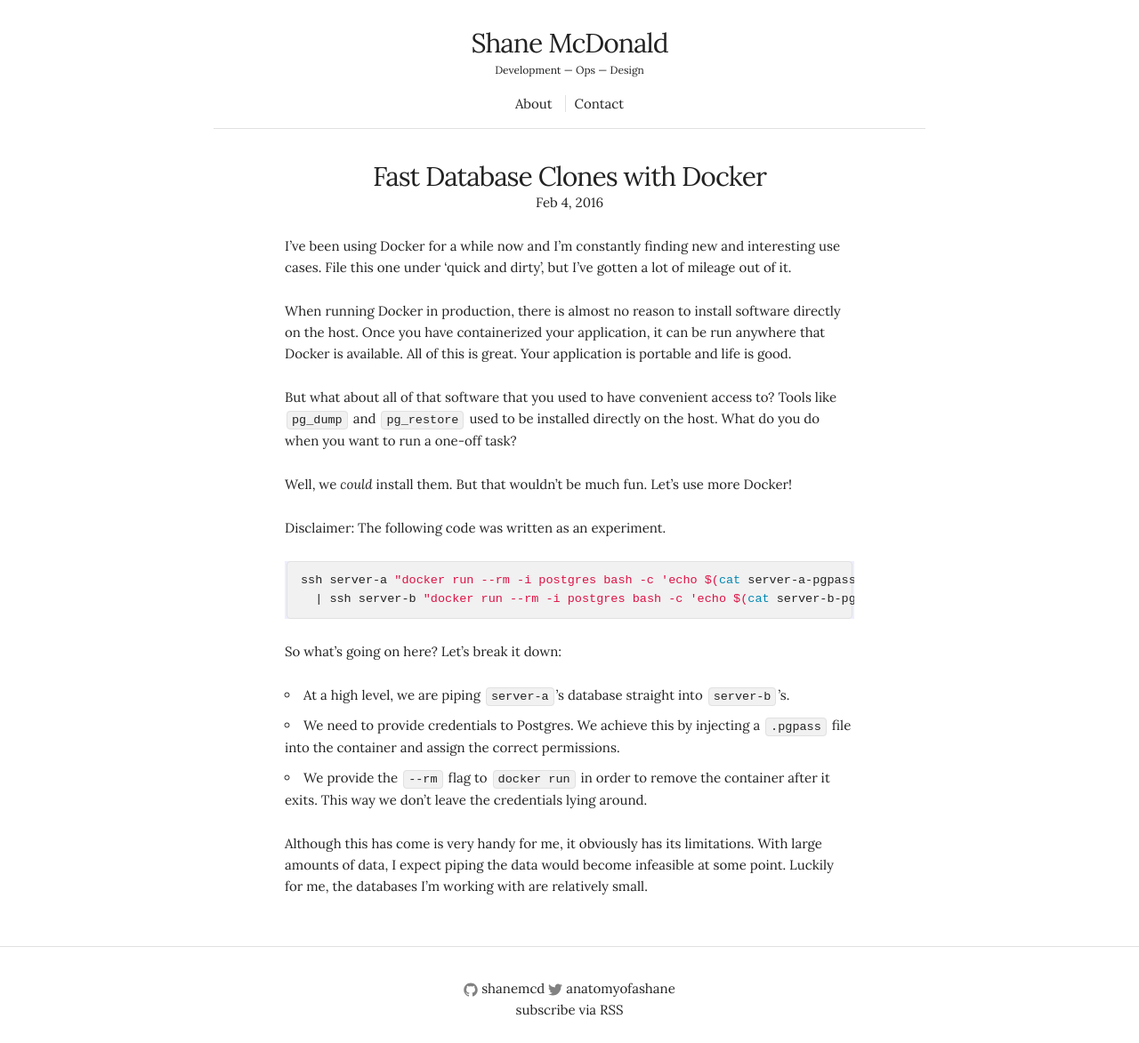
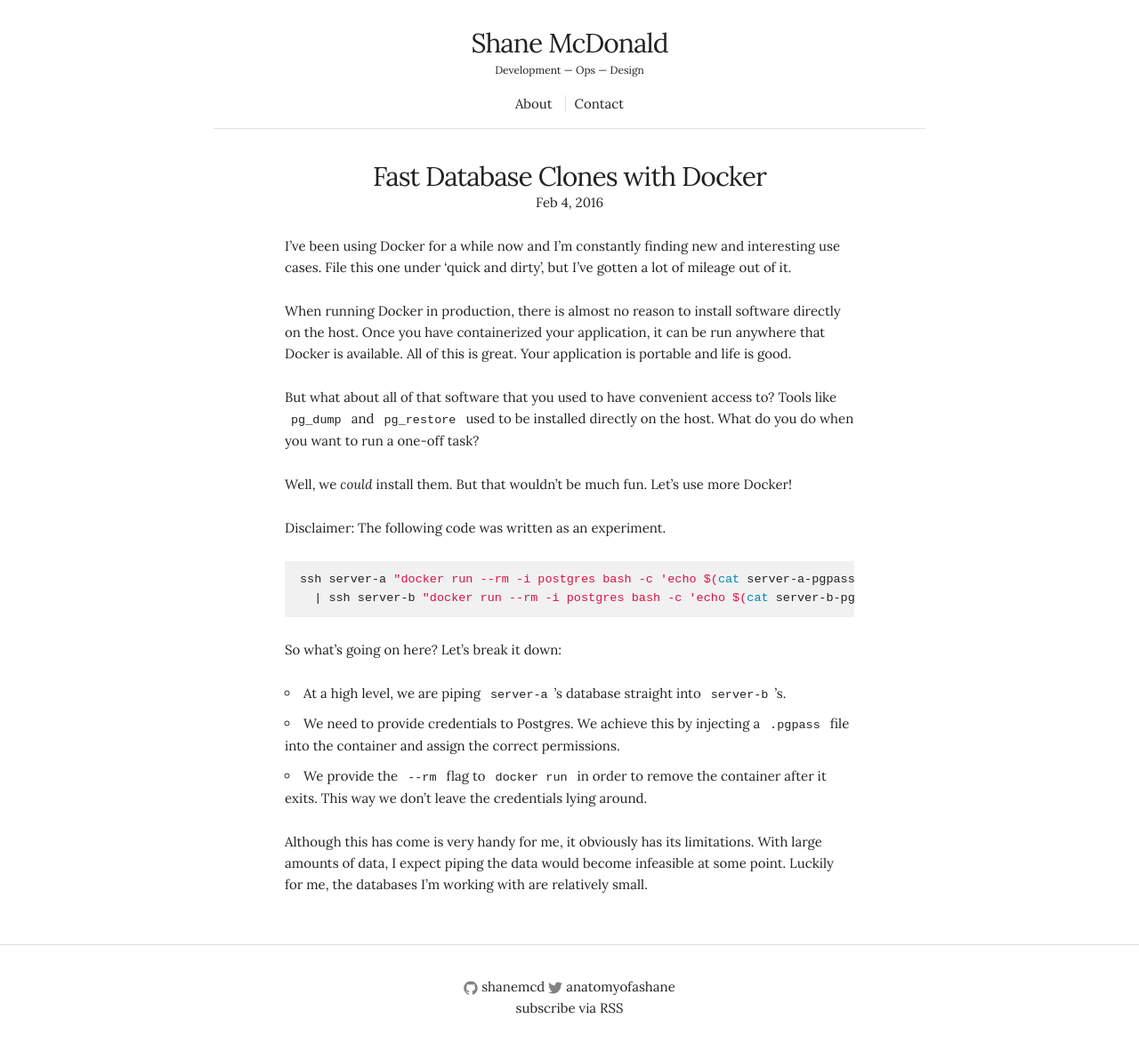
Before and after one commit to shanemcd/shanemcd.github.io, a Jekyll site: the page built from _posts/2016-02-04-docker.md, in a window 1280 px wide. Shown: the whole page at 89% size. Built offline with Jekyll 4.4.1, drawn with Linux system fonts in a browser that asks for light colours.

Commit message:
Fix code block styles.

```diff
--- a/_sass/_custom.scss
+++ b/_sass/_custom.scss
@@ -27,6 +27,11 @@ h1, h2, h3, h4, h5 {
     text-decoration: none;
     color: $text-color;
   }
+}
+
+code {
+  background: transparent;
+  border: none;
 }
 
 footer {
--- a/_sass/_syntax-highlighting.scss
+++ b/_sass/_syntax-highlighting.scss
@@ -5,7 +5,7 @@
     background: #fff;
 
     .highlighter-rouge & {
-      background: #eef;
+      background: #F1F1F1;
     }
 
     .c     { color: #998; font-style: italic } // Comment
```
